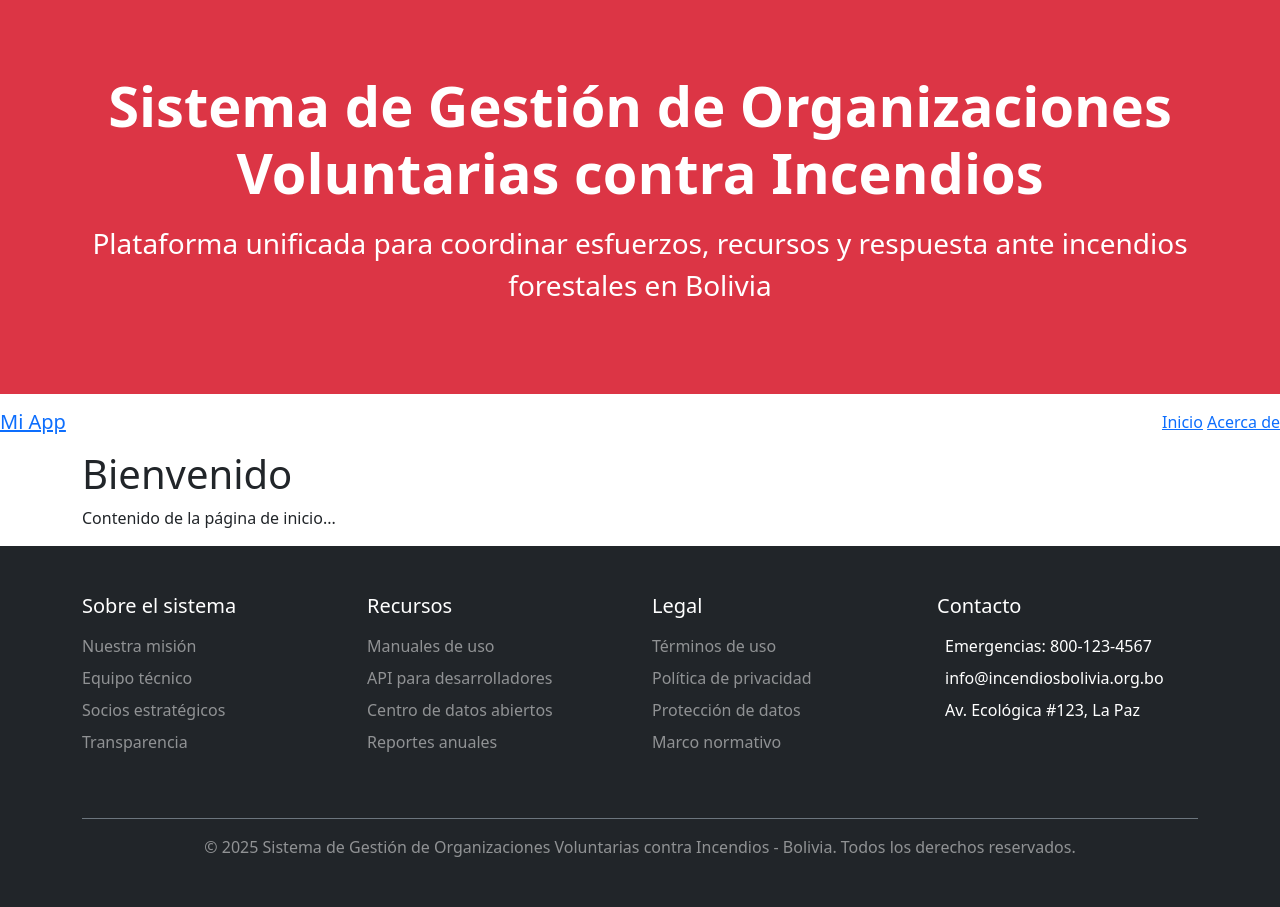
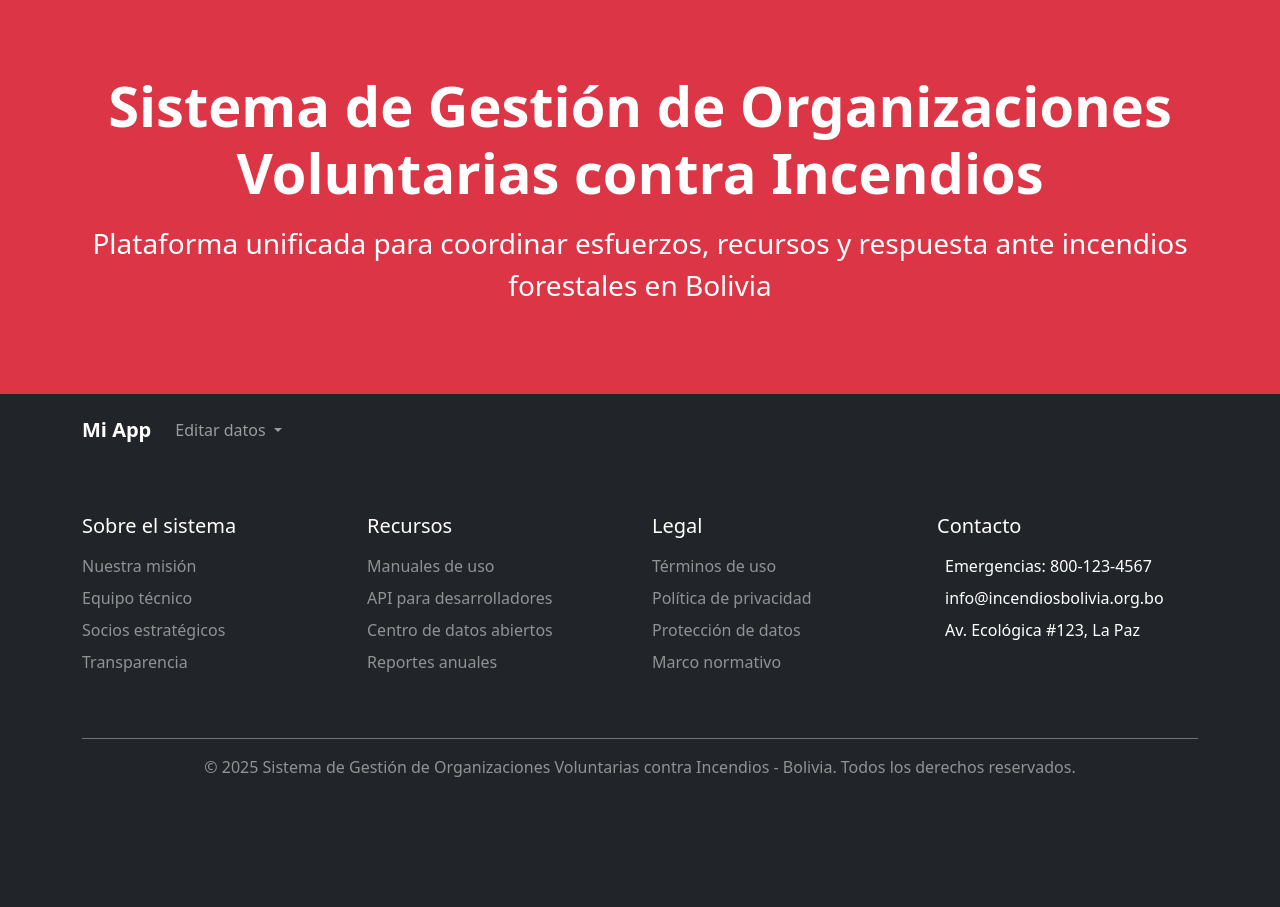
Before and after one commit to hashfwu/project, a Flask app: page /home in a window 1280 px wide. After the commit the page ends 777 px from the top, so only its background shows below. Run offline with Flask 3, Linux system fonts and the light colour scheme; some libraries are stand-ins or nearby versions.

Commit message:
componente navbar agregado

```diff
--- a/app.py
+++ b/app.py
@@ -5,13 +5,37 @@ from routes.query_routes import query_bp
 
 app = Flask(__name__)
 
+NAVBARS = {
+    'afectado-narvar': {
+        'title': 'Inicio',
+        'items_exists': True,
+        'items': {
+            'editar_datos': {
+                'title': 'Editar datos',
+                'url': None,
+                'subitems_exist': True,
+                'subitems':
+                    {
+                        'eliminar':{
+                            'title': 'Eliminar mis datos',
+                            'url': 'home'
+                        },
+                        'editar':{
+                            'title': 'Editar mis datos',
+                            'url': 'home'
+                        }
+                    }
+                }
+        },
+    }
+}
+
 app.register_blueprint(query_bp, url_prefix='/')
 app.register_blueprint(afectado_bp, url_prefix='/afectado')
 
-
 @app.route('/home')
 def admin():
-    return render_template('base/page/home.html')
+    return render_template('base/page/home.html', secction='afectado-narvar', NAVBARS=NAVBARS)
 
 
 @app.route('/')
--- a/templates/base/base.html
+++ b/templates/base/base.html
@@ -4,14 +4,18 @@
     {% include 'base/components/head.html' %}
 </head>
 <body>
-    {% include 'base/components/navbar.html' %}
+    {% include 'base/components/header.html' %}
 
-    <main class="container">
+    {% include 'base/components/navbar.html' with context %}
+
+    <!-- <main class="container">
         {% include 'base/components/messages.html' %}
         {% block content %}{% endblock %}
-    </main>
+    </main> -->
 
     {% include 'base/components/footer.html' %}
-    {% block scripts %}{% endblock %}
+    {% block scripts %}
+    <script src="https://cdn.jsdelivr.net/npm/bootstrap@5.3.0/dist/js/bootstrap.bundle.min.js"></script>
+    {% endblock %}
 </body>
 </html>
--- /dev/null
+++ b/templates/base/components/header.html
@@ -0,0 +1,8 @@
+<header class="bg-danger text-white py-5">
+<div class="container py-4">
+  <div class="text-center">
+    <h1 class="display-4 fw-bold mb-3">Sistema de Gestión de Organizaciones Voluntarias contra Incendios</h1>
+    <p class="lead fs-3">Plataforma unificada para coordinar esfuerzos, recursos y respuesta ante incendios forestales en Bolivia</p>
+  </div>
+</div>
+</header>
--- a/templates/base/components/messages.html
+++ b/templates/base/components/messages.html
@@ -1,8 +1,20 @@
 {% with messages = get_flashed_messages(with_categories=true) %}
     {% if messages %}
-        <div class="messages">
+        <div class="container my-4">
             {% for category, message in messages %}
-                <div class="alert alert-{{ category }}">{{ message }}</div>
+                <div class="alert alert-{{ category }} alert-dismissible fade show" role="alert">
+                    {% if category == 'danger' %}
+                        <i class="fas fa-exclamation-triangle me-2"></i>
+                    {% elif category == 'success' %}
+                        <i class="fas fa-check-circle me-2"></i>
+                    {% elif category == 'warning' %}
+                        <i class="fas fa-exclamation-circle me-2"></i>
+                    {% elif category == 'info' %}
+                        <i class="fas fa-info-circle me-2"></i>
+                    {% endif %}
+                    {{ message }}
+                    <button type="button" class="btn-close" data-bs-dismiss="alert" aria-label="Close"></button>
+                </div>
             {% endfor %}
         </div>
     {% endif %}
--- a/templates/base/components/navbar.html
+++ b/templates/base/components/navbar.html
@@ -1,28 +1,40 @@
-<header class="bg-danger text-white py-5">
-<div class="container py-4">
-  <div class="text-center">
-    <h1 class="display-4 fw-bold mb-3">Sistema de Gestión de Organizaciones Voluntarias contra Incendios</h1>
-    <p class="lead fs-3">Plataforma unificada para coordinar esfuerzos, recursos y respuesta ante incendios forestales en Bolivia</p>
-  </div>
-</div>
-</header>
-<nav class="navbar">
-    <div class="navbar-brand">
-        <a href="{{ url_for('home') }}">Mi App</a>
-    </div>
+<nav class="navbar navbar-expand-lg bg-dark navbar-dark py-3">
+    <div class="container">
+        <a class="navbar-brand fw-bold" href="{{ url_for('home') }}">Mi App</a>
 
-    <div class="navbar-menu">
-        <a href="{{ url_for('home') }}" class="navbar-item">Inicio</a>
+        <button class="navbar-toggler" type="button" data-bs-toggle="collapse" data-bs-target="#navbarNav">
+            <span class="navbar-toggler-icon"></span>
+        </button>
 
-        {% if current_page == 'about' %}
-            <a href="{{ url_for('home') }}" class="navbar-item active">Acerca de</a>
-        {% else %}
-            <a href="{{ url_for('home') }}" class="navbar-item">Acerca de</a>
-        {% endif %}
-
-        {# Puedes pasar variables para mostrar/ocultar elementos #}
-        {% if show_admin_links %}
-            <a href="{{ url_for('home') }}" class="navbar-item">Admin</a>
-        {% endif %}
+        <div class="collapse navbar-collapse" id="navbarNav">
+            <ul class="navbar-nav me-auto">
+                {% set nav_items = NAVBARS[secction] %}
+                {% if nav_items['items_exists'] %}
+                    {% set items = nav_items['items'] %}
+                    {% for key, item in items.items() %}
+                        <li class="nav-item {% if item['subitems_exist'] %}dropdown{% endif %}">
+                            {% if item['subitems_exist'] %}
+                                <a class="nav-link dropdown-toggle" href="#" id="navbarDropdown{{ loop.index }}" role="button" data-bs-toggle="dropdown" aria-expanded="false">
+                                    {{ item['title'] }}
+                                </a>
+                                <ul class="dropdown-menu" aria-labelledby="navbarDropdown{{ loop.index }}">
+                                    {% for subkey, subitem in item['subitems'].items() %}
+                                        <li>
+                                            <a class="dropdown-item" href="{{ url_for(subitem['url']) }}">
+                                                {{ subitem['title'] }}
+                                            </a>
+                                        </li>
+                                    {% endfor %}
+                                </ul>
+                            {% else %}
+                                <a class="nav-link" href="{{ url_for(item['url']) }}">
+                                    {{ item['title'] }}
+                                </a>
+                            {% endif %}
+                        </li>
+                    {% endfor %}
+                {% endif %}
+            </ul>
+        </div>
     </div>
 </nav>
```
Also changed, not shown: templates/base/components/preheader.html (added).
